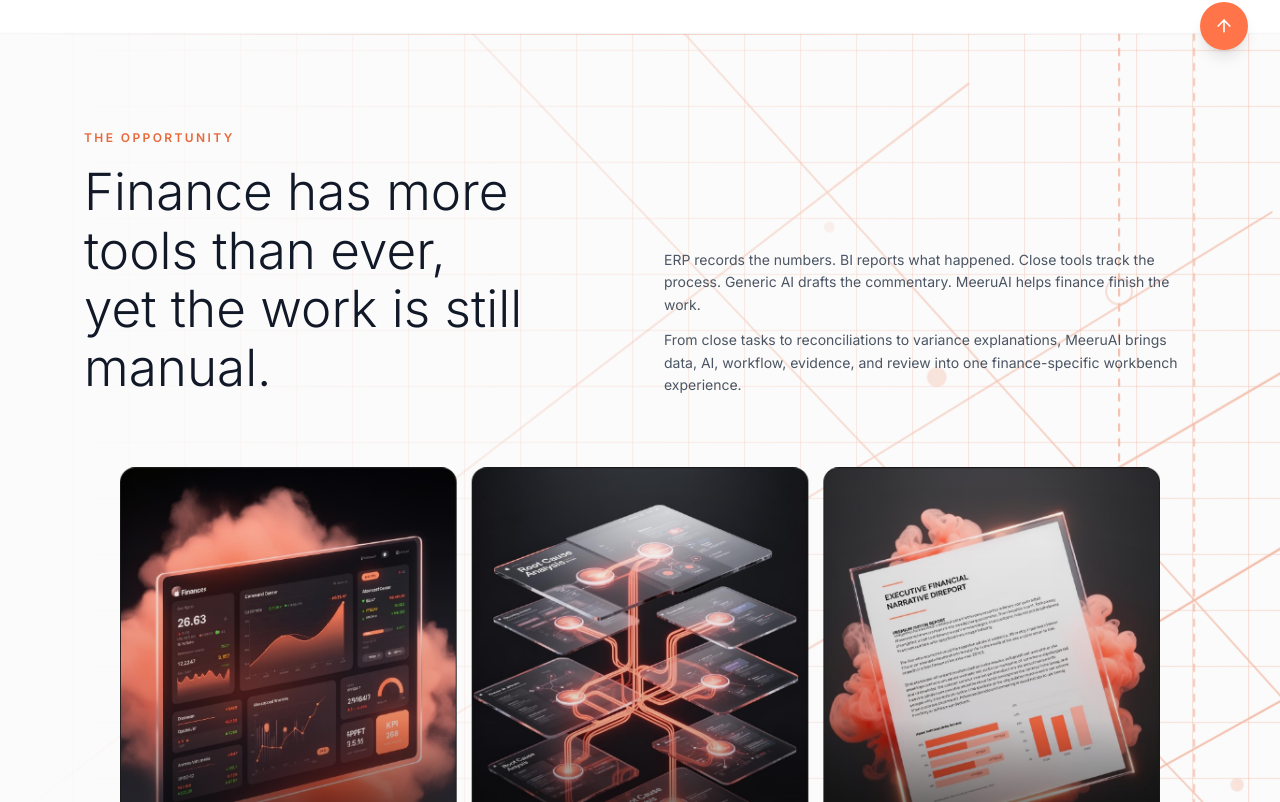
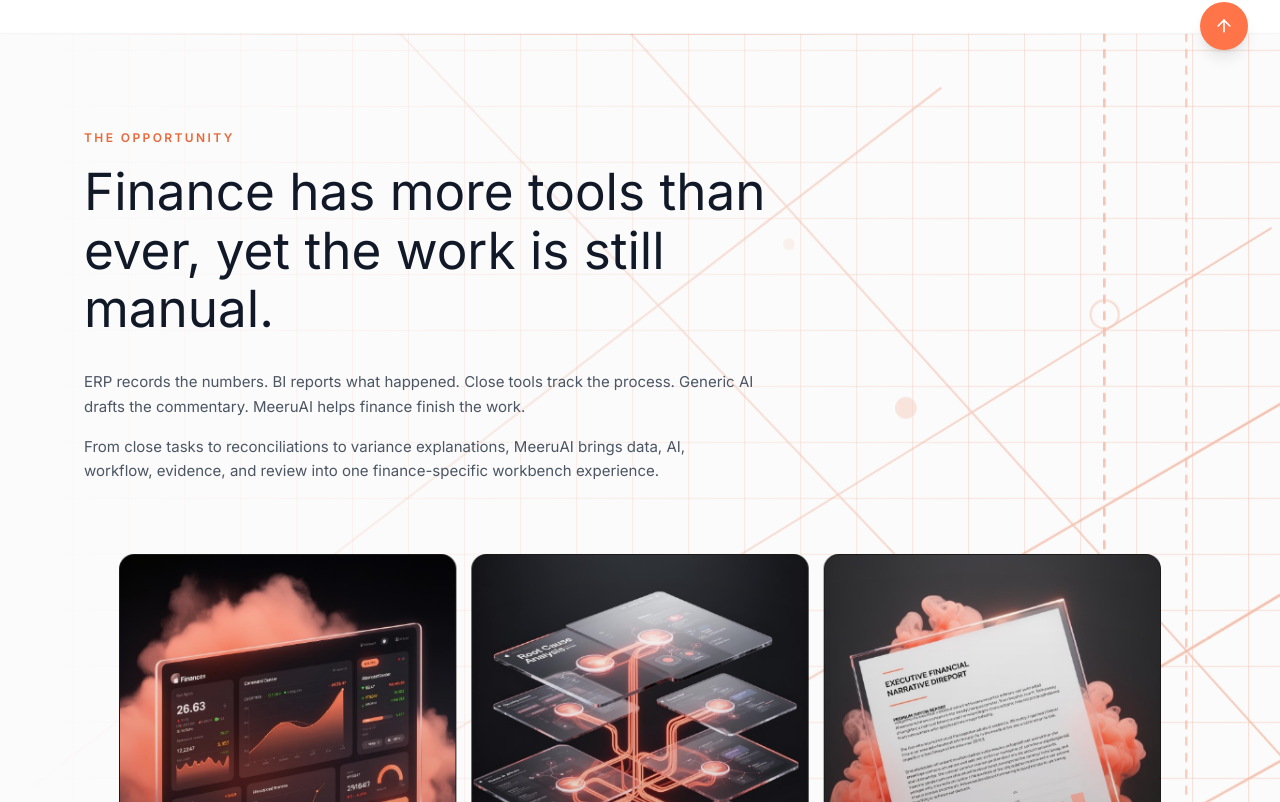
Before and after one commit to Saipraveen1234/MEERUAI, a Next.js app: page / in a window 1280 px wide. Shown: the part 718-1520 px from the top of the page. Built offline with nearby package versions, Linux system fonts and the light colour scheme.

Commit message:
latest-fixes

```diff
--- a/app/about/sections/AboutHeroSection.tsx
+++ b/app/about/sections/AboutHeroSection.tsx
@@ -13,7 +13,7 @@
     <section className="relative w-full bg-white pt-28 lg:pt-32 pb-20 lg:pb-32 overflow-hidden">
       {/* Large wordmark */}
       <motion.div
-        initial={{ opacity: 0, y: -10 }}
+        initial={{ opacity: 0, y: 24 }}
         animate={{ opacity: 1, y: 0 }}
         transition={{ duration: 0.7 }}
         className="w-full flex items-center justify-center px-4 pt-10 lg:pt-14 pb-4"
--- a/app/home/sections/OpportunitySection.tsx
+++ b/app/home/sections/OpportunitySection.tsx
@@ -95,17 +95,18 @@
       />
 
       <div className="max-w-6xl mx-auto px-5 relative z-10">
-        <div className="grid md:grid-cols-2 gap-12 mb-14">
+        <div className="mb-14">
           <motion.div variants={textVariants}>
             <p className="text-xs font-semibold tracking-[0.2em] text-meeru-orange uppercase mb-4">
               THE OPPORTUNITY
             </p>
-            <h2 className="text-3xl md:text-[2.5rem] lg:text-[3.2rem] font-light text-gray-900 leading-[1.15]">
-              Finance has more tools than ever,{" "}
-              <span className="block">yet the work is still manual.</span>
+            <h2 className="text-3xl md:text-[2.5rem] lg:text-[3.2rem] font-normal text-gray-900 leading-[1.15] mb-8">
+              Finance has more tools than{" "}<br className="hidden md:block" />
+              ever, yet the work is still{" "}<br className="hidden md:block" />
+              manual.
             </h2>
           </motion.div>
-          <motion.div variants={textVariants} className="flex flex-col justify-end gap-3 text-sm text-gray-600 leading-relaxed">
+          <motion.div variants={textVariants} className="flex flex-col gap-4 text-[15px] text-gray-600 leading-relaxed max-w-2xl">
             <p>
               ERP records the numbers. BI reports what happened. Close tools track the
               process. Generic AI drafts the commentary. MeeruAI helps finance finish the
--- a/app/shared/CTAFooterSection.tsx
+++ b/app/shared/CTAFooterSection.tsx
@@ -25,24 +25,33 @@
         <>
           {/* Background radial glow */}
           <div className="absolute top-0 right-0 w-[800px] h-[800px] bg-[#FFF0E5] blur-[120px] rounded-full pointer-events-none opacity-80 translate-x-1/3 -translate-y-1/4" />
-      <motion.div
-        initial="hidden"
-        whileInView="visible"
-        viewport={{ once: true, margin: "-100px" }}
-        variants={{
-          hidden: {},
-          visible: { transition: { staggerChildren: 0.15 } },
-        }}
-        className="relative max-w-7xl mx-auto px-6 lg:px-8 py-20 lg:py-28 text-center"
-      >
-        <motion.h2 variants={fadeUp} className="text-4xl lg:text-5xl xl:text-[56px] font-light leading-[1.2] text-gray-900 max-w-4xl mx-auto mb-6">
+      <div className="relative max-w-7xl mx-auto px-6 lg:px-8 py-20 lg:py-28 text-center">
+        <motion.h2
+          initial={{ opacity: 0, x: -60 }}
+          whileInView={{ opacity: 1, x: 0 }}
+          viewport={{ once: true, amount: 0.3 }}
+          transition={{ duration: 0.75, ease: [0.22, 1, 0.36, 1] }}
+          className="text-4xl lg:text-5xl xl:text-[56px] font-light leading-[1.2] text-gray-900 max-w-4xl mx-auto mb-6"
+        >
           Finance finally has a system that finishes the work, not just explains it.
         </motion.h2>
-        <motion.p variants={fadeUp} className="text-[17px] text-gray-600 leading-relaxed max-w-3xl mx-auto mb-10">
+        <motion.p
+          initial={{ opacity: 0, x: -60 }}
+          whileInView={{ opacity: 1, x: 0 }}
+          viewport={{ once: true, amount: 0.3 }}
+          transition={{ duration: 0.75, delay: 0.15, ease: [0.22, 1, 0.36, 1] }}
+          className="text-[17px] text-gray-600 leading-relaxed max-w-3xl mx-auto mb-10"
+        >
           MeeruAI helps finance teams close faster, explain every variance, and act with confidence
           with source-traced evidence, review, and audit-ready execution built in.
         </motion.p>
-        <motion.div variants={fadeUp} className="flex flex-wrap items-center justify-center gap-4">
+        <motion.div
+          initial={{ opacity: 0, x: -60 }}
+          whileInView={{ opacity: 1, x: 0 }}
+          viewport={{ once: true, amount: 0.3 }}
+          transition={{ duration: 0.75, delay: 0.28, ease: [0.22, 1, 0.36, 1] }}
+          className="flex flex-wrap items-center justify-center gap-4"
+        >
           <button
             onClick={() => setIsModalOpen(true)}
             className="inline-flex items-center gap-2 px-8 py-3.5 rounded-full bg-[#FF7448] text-white text-[15px] font-medium hover:bg-[#FF7448]/90 transition-colors shadow-sm hover:shadow cursor-pointer"
@@ -56,7 +65,7 @@
             Explore the Workbenches <ArrowRight className="w-4 h-4" />
           </a>
         </motion.div>
-      </motion.div>
+      </div>
         </>
       )}
 
--- a/app/shared/GartnerModal.tsx
+++ b/app/shared/GartnerModal.tsx
@@ -116,6 +116,13 @@
                     </p>
                   </div>
                   <div className="flex items-center gap-2 self-start sm:self-auto shrink-0">
+                    <button
+                      onClick={handleCopy}
+                      className="flex items-center gap-2 px-5 py-2.5 rounded-lg bg-meeru-orange text-white text-sm font-semibold hover:bg-meeru-orange/90 transition-colors"
+                    >
+                      {copied ? <Check className="w-4 h-4" /> : <Copy className="w-4 h-4" />}
+                      {copied ? "Copied!" : "Copy Code"}
+                    </button>
                     <a
                       href="https://www.gartner.com/en/conferences/na/cfo-finance-us/register"
                       target="_blank"
@@ -124,13 +131,6 @@
                     >
                       Register Now <ArrowRight className="w-4 h-4" />
                     </a>
-                    <button
-                      onClick={handleCopy}
-                      className="flex items-center gap-2 px-5 py-2.5 rounded-lg bg-meeru-orange text-white text-sm font-semibold hover:bg-meeru-orange/90 transition-colors"
-                    >
-                      {copied ? <Check className="w-4 h-4" /> : <Copy className="w-4 h-4" />}
-                      {copied ? "Copied!" : "Copy Code"}
-                    </button>
                   </div>
                 </div>
 
```
